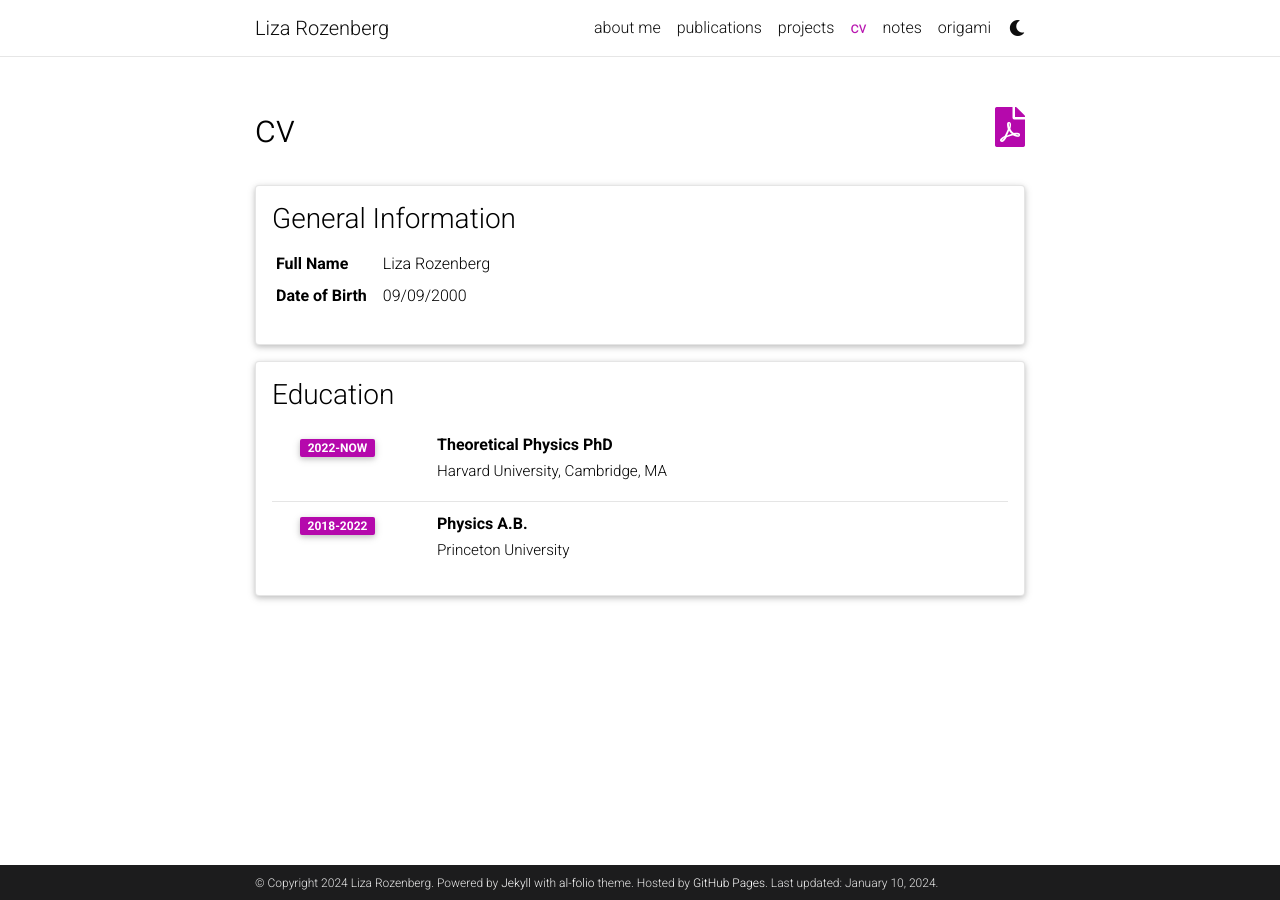
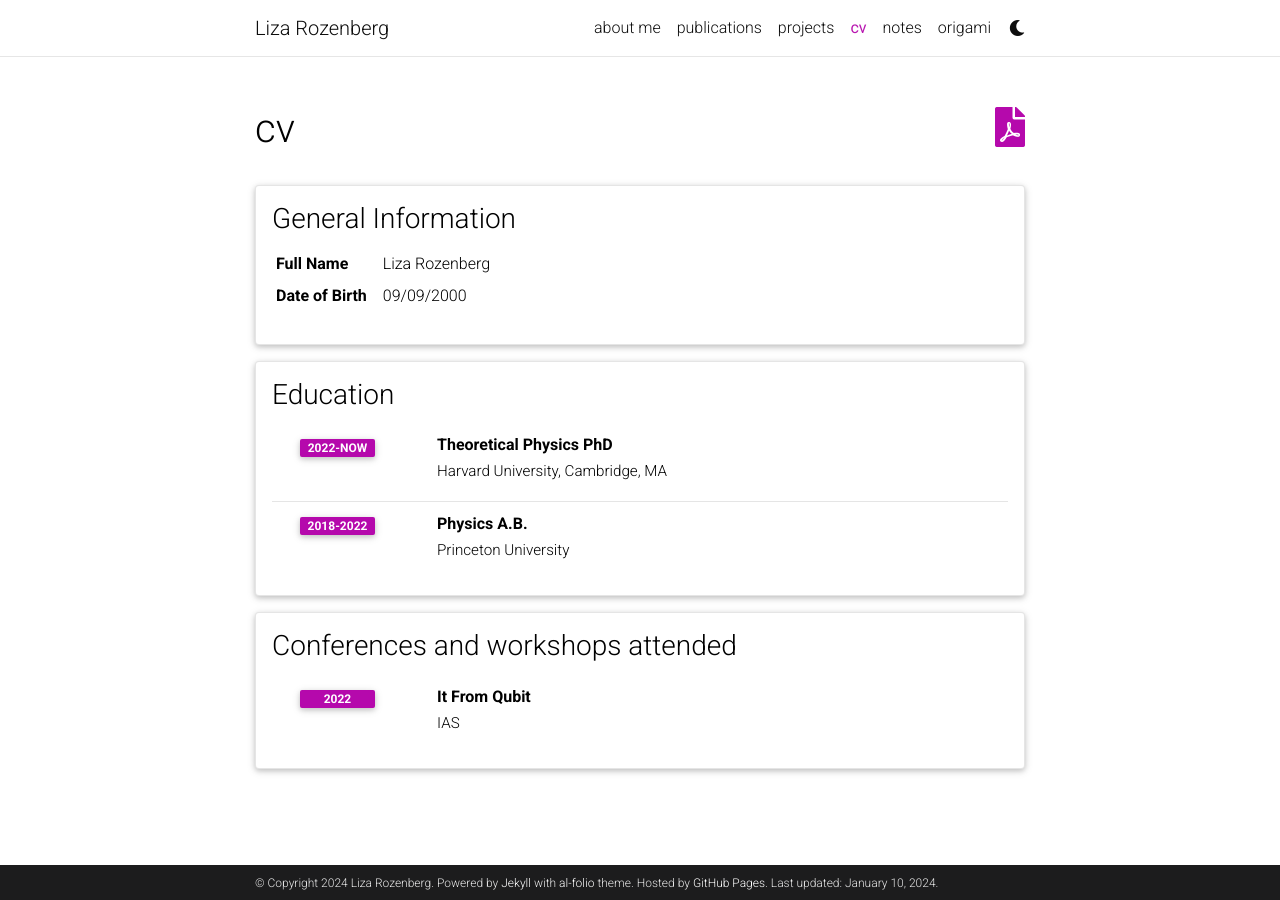
Before and after one commit to acequark/acequark.github.io, a Jekyll site: the page built from _pages/cv.md, in a window 1280 px wide. Built offline with Jekyll 4.4.1, drawn with Linux system fonts in a browser that asks for light colours; comment, search, counter and statistics services are not loaded; a style sheet for code colours, icons or effects is not loaded.

Commit message:
Update cv.yml

```diff
--- a/_data/cv.yml
+++ b/_data/cv.yml
@@ -24,6 +24,12 @@
         #- Description 1.
         #- Description 2.
 
+- title: Conferences and workshops attended
+  type: time_table
+  contents:
+    - title: It From Qubit
+      institution: IAS
+      year: 2022
 #- title: Experience
  # type: time_table
   #contents:
```
